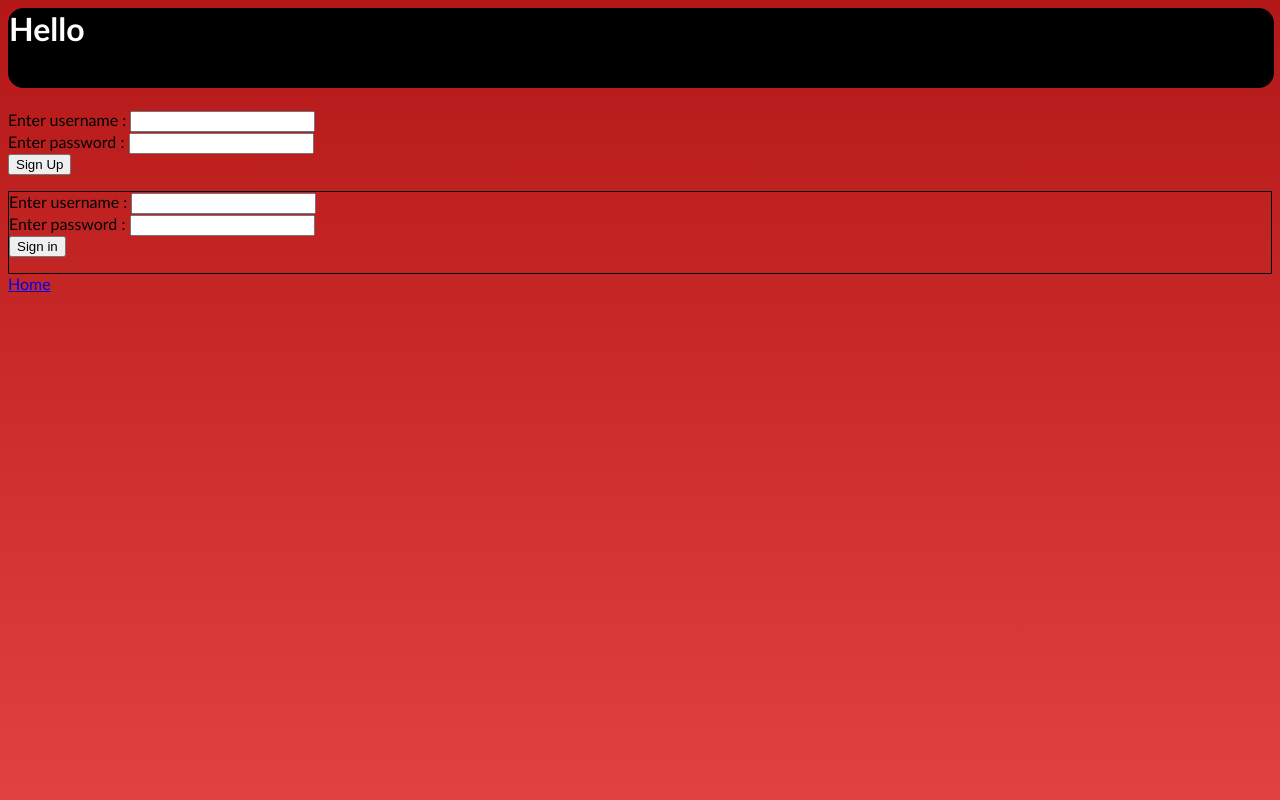
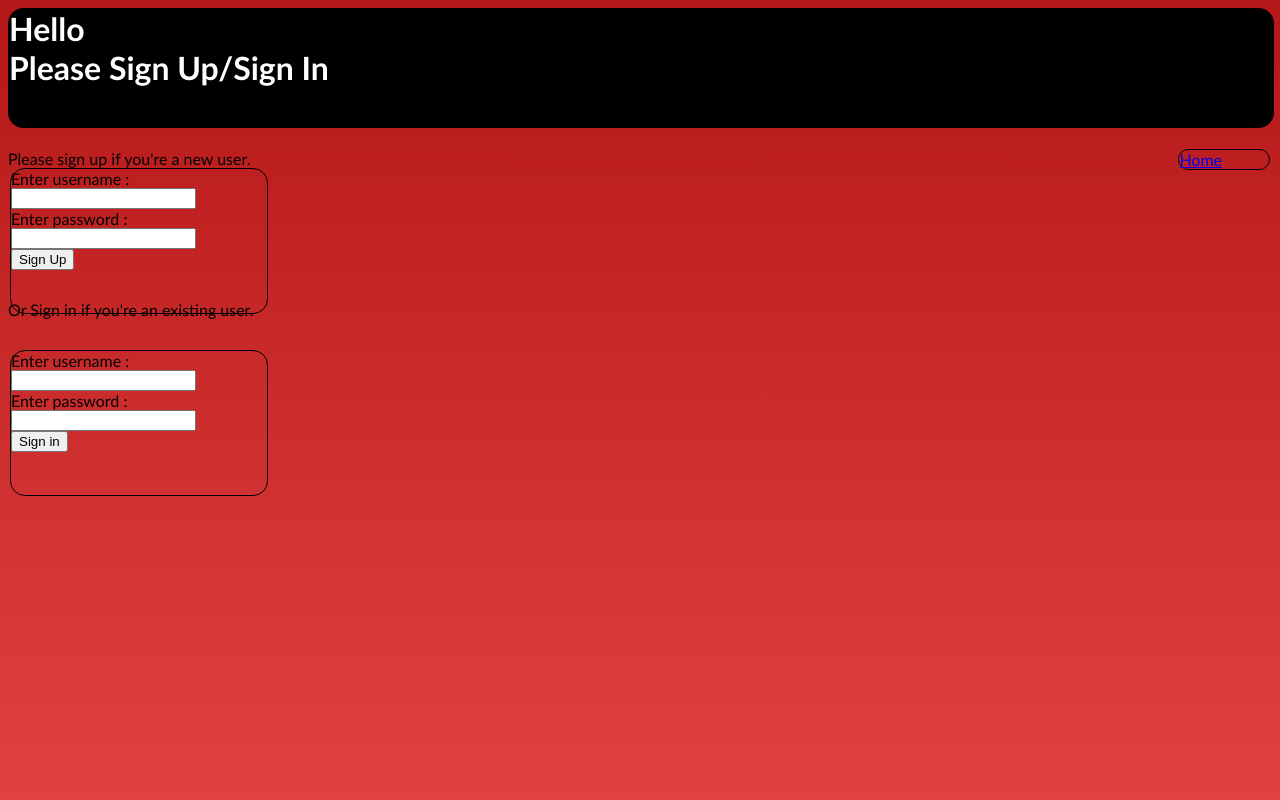
Before and after one commit to jatint17/image-editing, a PHP site: page /login.php in a window 1280 px wide. Run offline with PHP 8.4, Linux system fonts and the light colour scheme.

Commit message:
4th commit
added new features

```diff
--- a/login.php
+++ b/login.php
@@ -1,21 +1,30 @@
 <html>
 <head>
-  <h1>Hello</h1>
+  <h1>Hello<br>Please Sign Up/Sign In</h1>
+  </head>
+<body>
+  <div id="logingoto">
+    <a href="home.php"> Home </a>
+  </div>
+Please sign up if you're a new user.<br>
+  <div id="two">
   <form method="POST" action="process2.php">
   Enter username : <input type="text" name="username"><br>
   Enter password : <input type="text" name="pass"><br>
   <input type="submit" name="submit" value="Sign Up"/>
   </form>
-  <div id="two">
+  </div>
+  <br>
+  </body>
+  <body>
+  <div id="text2">Or Sign in if you're an existing user.</div>
+  <div id="three">
   <form method="POST" action="process1.php">
   Enter username : <input type="text" name="username"><br>
   Enter password : <input type="text" name="pass"><br>
   <input type="submit" name="submit" value="Sign in"/>
   </form>
   </div>
-</head>
-<div>
-<a href="home.php">Home </a>
-</div>
+</body>
 <link rel="stylesheet" type="text/css" href="styleit.css">
 </html>
--- a/process2.php
+++ b/process2.php
@@ -1,6 +1,5 @@
 <html>
 <link rel="stylesheet" type="text/css" href="styleit.css">
-<h1>
 <?php session_start();
 $con=mysqli_connect('localhost','root','','demo',"3308");
 
@@ -17,9 +16,8 @@ else
 {
   $reg="insert into loginform(username,password) values ('$user','$pass')";
   mysqli_query($con,$reg);
-  echo "Reg success";
+  echo "Reg success, please log in to continue.";
+  include "login.php";
 }
-
 ?>
-</h1>
 </html>
--- a/styleit.css
+++ b/styleit.css
@@ -13,7 +13,7 @@ border:1px solid black;
   border:1px solid black;
   width:15%;
   position: absolute;
-  right: 0px;
+  right: 10px;
   border:1px solid black;
   border-top-left-radius: 15px;
   border-top-right-radius: 15px;
@@ -30,10 +30,49 @@ border-bottom-left-radius: 15px;
   border-bottom-right-radius: 15px;
   background-color:black;
   width:100%;
-height:10%;
+  height:15%;
 }
 #two
 {
   border:1px solid black;
-
+  width: 20%;
+  height:18%;
+  position: absolute;
+  left: 10px;
+  border:1px solid black;
+  border-top-left-radius: 15px;
+  border-top-right-radius: 15px;
+  border-bottom-left-radius: 15px;
+  border-bottom-right-radius: 15px;
 }
+#three
+{
+  border:1px solid black;
+  width: 20%;
+  height:18%;
+  position: absolute;
+  left: 10px;
+  top:350px;
+  border:1px solid black;
+  border-top-left-radius: 15px;
+  border-top-right-radius: 15px;
+  border-bottom-left-radius: 15px;
+  border-bottom-right-radius: 15px;
+}
+#logingoto
+{
+  border:1px solid black;
+  width:7%;
+  position: absolute;
+  right:10px;
+  border:1px solid black;
+  border-top-left-radius: 15px;
+  border-top-right-radius: 15px;
+  border-bottom-left-radius: 15px;
+  border-bottom-right-radius: 15px;
+}
+#text2
+{
+  position: absolute;
+  top:300px;
+}
```
Also changed, not shown: fhome.php (added, +29 -0 lines), filter.js (added, +50 -0 lines), index.php (added, +18 -0 lines), process1.php (added, +22 -0 lines), styleindex.css (added, +41 -0 lines). Lines whose indentation alone changed are shown as unchanged.
